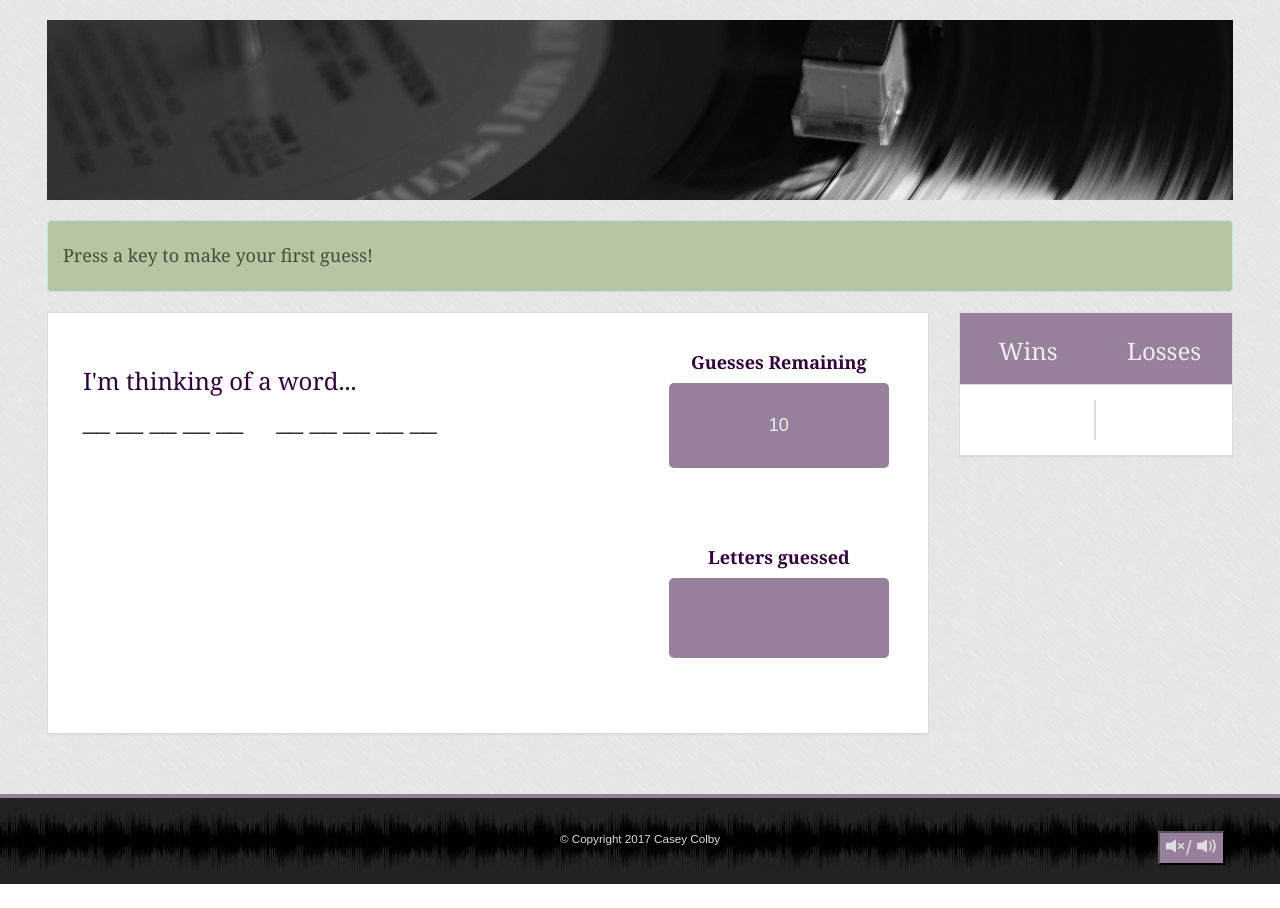
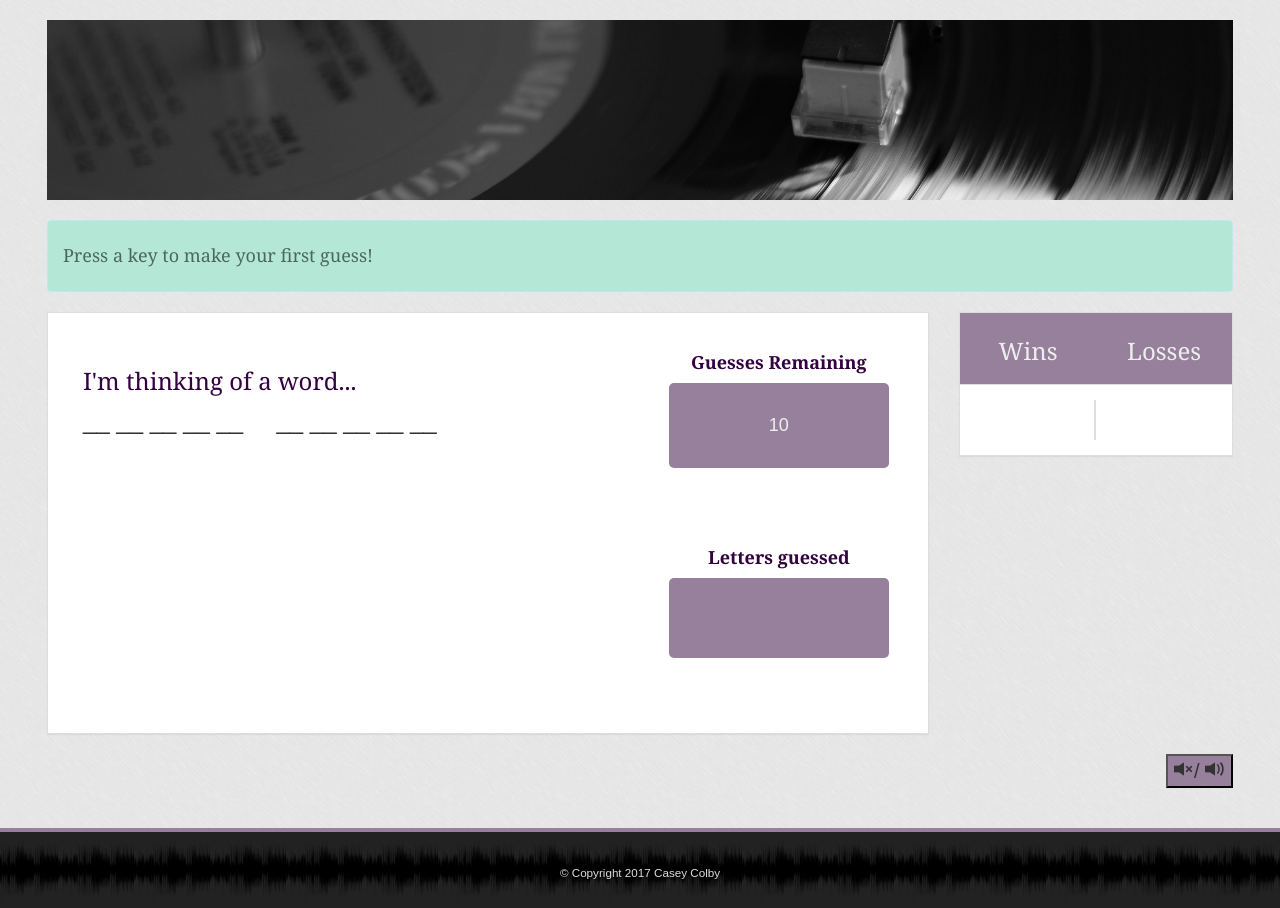
Before and after one commit to cecolby11/Hangman-Game, a PHP site: page / in a window 1280 px wide. Before the commit the page ends 884 px from the top, so only its background shows below. Run offline with PHP 8.4, Linux system fonts and the light colour scheme.

Commit message:
fixing comments and adjusting rows

```diff
--- a/assets/css/style.css
+++ b/assets/css/style.css
@@ -6,7 +6,7 @@
 
 footer {
   width: 100%;
-  height: 90px;
+  height: 80px;
   margin-top: 40px;
   text-align: center;
   font-size: smaller;
@@ -44,8 +44,8 @@ h1, h2, h3, h4, h5, h6 {
   padding-top: 10px;
 }
 .alert-info {
-  background: #b8c5a3;
-  color: #454E3A;
+  background: #B4E7D6;
+  color: #4B685E;
 }
 
 .game {
@@ -124,9 +124,7 @@ h1, h2, h3, h4, h5, h6 {
 
 .button-audio {
   background: #96809B;
-  z-index: 2;
-  position: absolute;
-  right: 0;
+  float: right;
   font-size: 20px;
 }
 .button-audio .glyphicon{
--- a/assets/javascript/game.js
+++ b/assets/javascript/game.js
@@ -156,17 +156,21 @@ var setup = {
 };
 
 var gameplay = {
+  // returns a Bool
   validateInput: function(event) {
-    // 1. ignore special keys except space; special function keys have keycodes 0-48, meta = multiple keys pressed
+    // 1. ignore special keys except space (32)
+    // special keys have keycodes 0-48
+    // meta = multiple keys pressed
     if(event.keyCode != 32 && (event.keyCode < 48 || event.key === "Meta")) {
       return false;
     }
-    // 2. a-z guesses only; a=65, z=90
+    // 2. a-z guesses only
+    // a=65, z=90
     else if(event.keyCode < 65 || event.keyCode > 90){
       alert("Invalid key. Guess must be a letter a-z.");
       return false;
     }
-    // 3. wasn't guessed before or in the word
+    // 3. check wasn't guessed before
     else if(setup.lettersGuessed.includes(event.key) || setup.wordProgressDisplay.includes(event.key)) {
       alert(event.key + " was already guessed; try another letter.");
       return false;
@@ -177,20 +181,18 @@ var gameplay = {
   },
 
   updateWordProgressDisplay: function(letter, index) {
-    // use: splice(index, how many to be removed, items to add)
+    // splice(index, how many to remove, items to add)
     setup.wordProgressDisplay.splice(index, 1, letter);
     browser.updateWordOnScreen();
-    // letters guessed shouldn't be updated:
   },
 
   findIndexInWord: function(letter) {
     for(var i = 0; i < setup.computerChoice.length; i++) {
       if(letter === setup.computerChoice.charAt(i)) {
-        // insert @ index in wordProgressDisplay.
-        // don't update letters guessed or guesses remaining.
+        // insert at index in wordProgressDisplay.
         this.updateWordProgressDisplay(letter, i);
       }
-      // NOTE: don't break from for-loop even if we've found the letter, bc could be in the word multiple times
+      // !! NOTE: don't break from for-loop even if we've found the letter, bc could be in the word multiple times
     }
   },
 
@@ -206,9 +208,10 @@ var gameplay = {
 
   checkGuess: function(letter) {
     if(setup.computerChoice.includes(letter)){
+      // if in word (this fxn will call others)
       this.findIndexInWord(letter);
     }
-    // if no, then add it to the "letters guessed array"
+    // if no, add to the letters guessed array
     else {
       this.updateLettersGuessed(letter);
       this.updateGuessesRemaining();
@@ -216,30 +219,38 @@ var gameplay = {
   },
 
   winLoseWatcher: function(){
-    // check if WIN (word is totally guessed (no blanks left))
+    // check if win: no blanks left
     if(!(setup.wordProgressDisplay.includes("__"))){
-      browser.instructionHidden = false; //show
-      browser.showHideInstruction(browser.winText); //show
-
+      // switch Bool
+      browser.instructionHidden = false;
+      // show instruction
+      browser.showHideInstruction(browser.winText);
+      // Play audio if applicable
       browser.updateAudio();
 
-      //update losses onscreen
+      // Update score
       setup.winCounter++;
       browser.updateScoreOnScreen();
-      //start new game on keypress
+      // Update bool (for starting new game on keypress in document.keyup)
       setup.gameOver = true;
     }
-    // check if LOSS (they haven't won and guesses remaining reaches 0)
+    // check if loss:
+    // they haven't won and guesses remaining reaches 0
     else if(setup.guessesRemaining === 0) {
-      browser.instructionHidden = false; //show
-      browser.showHideInstruction(browser.loseText); //show
+      // switch bool
+      browser.instructionHidden = false;
+      // show instruction
+      browser.showHideInstruction(browser.loseText);
+      // play audio if applicable
       browser.updateAudio();
+
+      // show correct answer
       browser.revealAnswer();
-      //update losses onscreen
+      //update score
       setup.lossCounter++;
       browser.updateScoreOnScreen();
 
-      //start new game on keypress
+      //switch bools (for starting new game on keypress in document.onkeyup)
       setup.gameOver = true;
     }
   }
@@ -252,42 +263,31 @@ setup.selectNewWord();
 setup.fillWithBlanks();
 browser.updateGuessesRemOnScreen();
 
-// tell game to pay attention to keyup event (user guesses letter)
+// tell game to pay attention to keyup event
+// user guesses letter
 document.onkeyup = function(e) {
   if(setup.gameOver) {
+    // Bool true means special win/lose instruction is displayed and we want a new game on the next keypress, rather than treating it as a guess
+
     setup.newGameReset();
   }
   else {
-    // save key pressed as variable
+    // Bool false means it's a letter guess, not time for a new game
+
+    // save key pressed as var
     var playerGuess = e.key;
-    // just in case they capitalized guess
     var playerGuess = playerGuess.toLowerCase();
 
-    // check that key code is allowable. if so, returns true
+    // validate input checks key code is allowable.
+    // if so, returns true, else false
     if(gameplay.validateInput(e)){
-      browser.instructionHidden = true; //hide
+      // set var
+      browser.instructionHidden = true;
+      // hide instruction alert
       browser.showHideInstruction(browser.welcomeText);
-
-      // process guess
+      // process guess, gameplay
       gameplay.checkGuess(playerGuess);
       gameplay.winLoseWatcher();
     }
   }
 }
-
-
-// //====== For All Inner HTML instead of getElement/textContent: ======
-// var html = "<h2>Press any key to get started</h2>" +
-//           "<p>Wins: " + setup.winCounter + "</p>" +
-//           "<p> Ok here's your word: " + setup.wordProgressDisplay.join(" ") + "</p>" +
-//           "<p>Guesses Remaining: " + setup.guessesRemaining + "</p>" +
-//           "<p>Letters Guessed: " + setup.lettersGuessed+ "<p>";
-
-// document.querySelector("#game").innerHTML = html;
-
-
-
-
-// DO THESE LATER:
-// pick a theme - update array with new words if necessary
-// css styling
--- a/index.html
+++ b/index.html
@@ -19,6 +19,7 @@
   <!-- main container -->
   <div class="container main_content">
 
+    <!-- row (image) -->
     <div class="row">
       <div class="col-md-12">
         <div class="photo_narrow">
@@ -26,7 +27,7 @@
         </div>
       </div>
     </div>
-        <!-- /.row -->
+    <!-- /.row (image) -->
 
     <!-- row (instruction alert)-->
     <div class="row">
@@ -38,10 +39,8 @@
     </div>
     <!-- /.row  (instruction alert) -->
 
-
     <!-- row  (content) -->
     <div class="row">
-
       <!-- game column-->
       <div class="col-md-9">
         <!-- panel -->
@@ -121,13 +120,22 @@
           </div>
         </div>
         <!-- /.row -->
-
       </div>
       <!-- /.score panel column-->
-
-
     </div>
     <!-- /.row (content) -->
+
+    <!-- row (audio) -->
+    <div class="row">
+      <div class="col-md-12">
+        <audio id="audio">
+          <source id="audio_source" src="" type="audio/mpeg">
+        </audio>
+        <button class="button button-default
+        button-audio" onclick="browser.muteAudio()"><span class="glyphicon glyphicon-volume-off" aria-hidden="true"></span>/ <span class="glyphicon glyphicon-volume-up" aria-hidden="true"></span></button>
+      </div>
+    </div>
+    <!-- /.row (audio) -->
 
   </div>
   <!-- /.main container-->
@@ -139,11 +147,6 @@
         <div class="col-md-12">
           <!-- &#169; is character reference for copyright symbol -->
           &#169; Copyright 2017 Casey Colby
-          <audio id="audio">
-            <source id="audio_source" src="" type="audio/mpeg">
-          </audio>
-          <button class="button button-default btn-md
-          button-audio" onclick="browser.muteAudio()"><span class="glyphicon glyphicon-volume-off" aria-hidden="true"></span>/ <span class="glyphicon glyphicon-volume-up" aria-hidden="true"></span></button>
         </div>
       </div>
       <!-- /.row  -->
```
Lines whose indentation alone changed are shown as unchanged.
